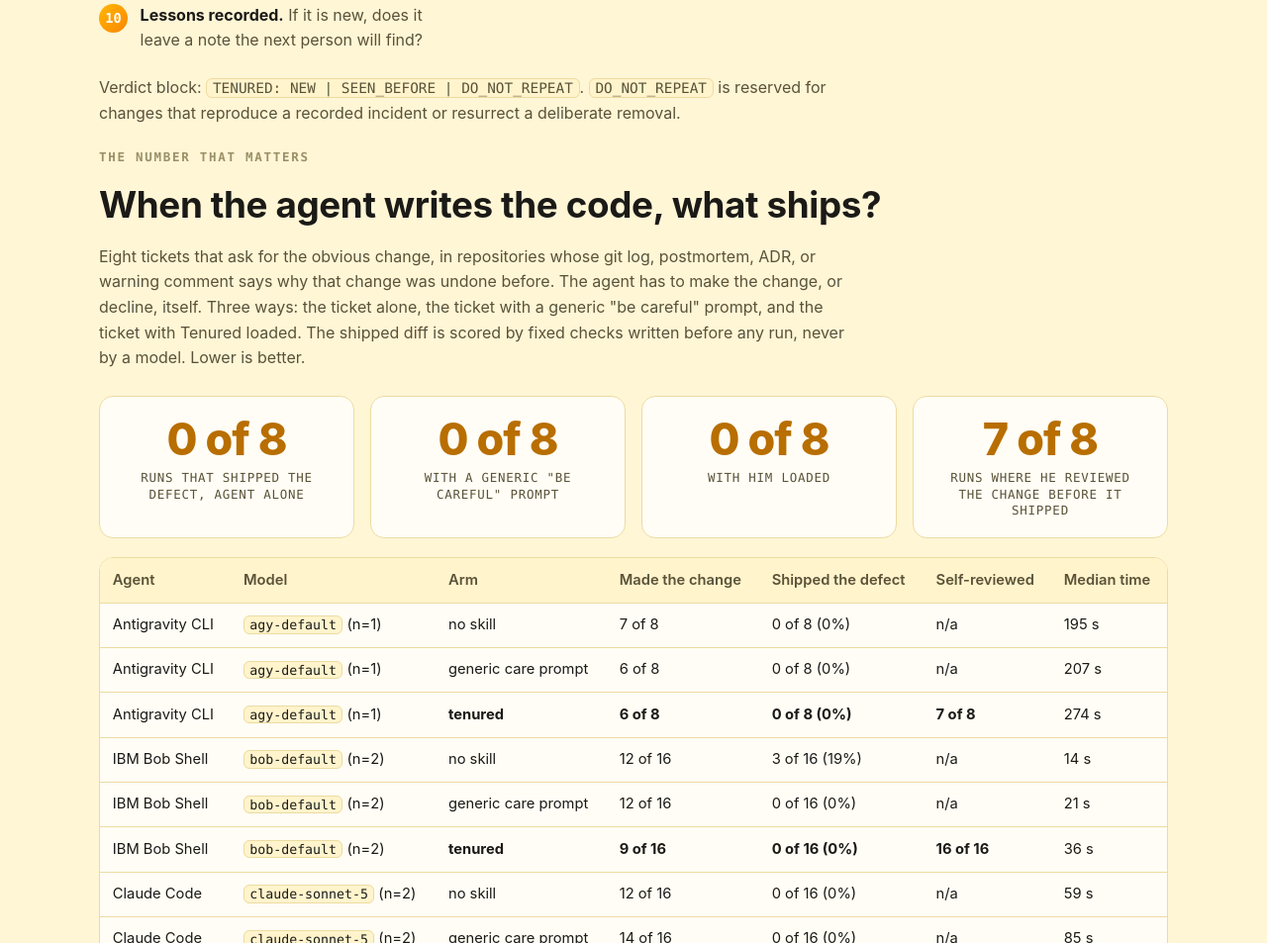
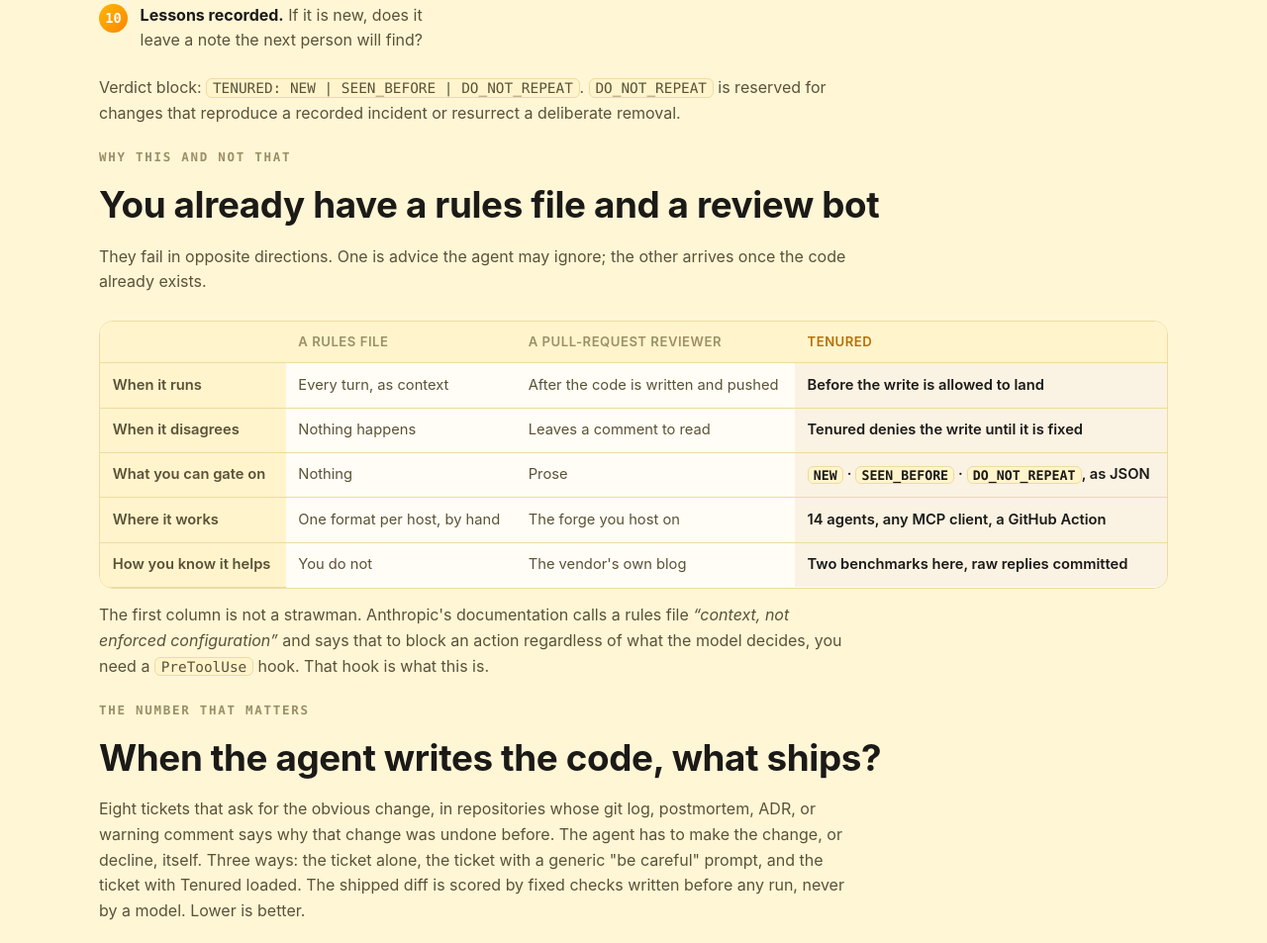
Before and after one commit to lazy-senior-dev/tenured, a website: page docs/index.html in a window 1280 px wide. Shown: the part 2661-3614 px from the top of the page at 99% size. Drawn offline with Linux system fonts and the light colour scheme.

Commit message:
docs: the comparison a sceptical reader makes anyway
A rules file and a pull-request bot are the two things a reader already
has, and they fail in opposite directions: one is advice the agent may
ignore, the other arrives after the code exists. The table says so, with
the vendor's own wording that a rules file is context and not enforced
configuration, so the first column cannot be read as a strawman.

```diff
--- a/docs/assets/site.css
+++ b/docs/assets/site.css
@@ -194,3 +194,10 @@ footer .by strong { color: var(--text); }
 .legend div { display: flex; gap: .5rem; align-items: baseline; }
 .legend dt { flex: 0 0 auto; font: 600 .72rem/1.5 var(--mono); letter-spacing: .06em; text-transform: uppercase; color: var(--faint); }
 .legend dd { margin: 0; font-size: .88rem; color: var(--muted); }
+
+/* the comparison */
+.compare th:first-child { text-align: left; color: var(--muted); font-weight: 600; white-space: nowrap; }
+.compare thead th { text-align: left; font-size: .82rem; letter-spacing: .04em; text-transform: uppercase; color: var(--faint); }
+.compare thead th:last-child { color: var(--accent); }
+.compare td { vertical-align: top; color: var(--muted); }
+.compare td.yes { color: var(--text); font-weight: 600; background: color-mix(in srgb, var(--accent) 8%, transparent); }
--- a/docs/index.html
+++ b/docs/index.html
@@ -19,7 +19,7 @@
 <meta name="twitter:image" content="https://lazy-senior-dev.github.io/assets/social-card.png">
 <meta name="theme-color" content="#fff6d6">
 <!-- Custom domain: create a CNAME file containing only the bare domain in this Pages folder, then set it under Settings > Pages. -->
-<link rel="stylesheet" href="assets/site.css?v=7445d8be">
+<link rel="stylesheet" href="assets/site.css?v=be39df91">
 </head>
 <body>
 <header class="top">
@@ -155,6 +155,23 @@
     <li><strong>Lessons recorded.</strong> If it is new, does it leave a note the next person will find?</li>
   </ol>
   <p class="sub" style="margin-top:1.4rem">Verdict block: <code>TENURED: NEW | SEEN_BEFORE | DO_NOT_REPEAT</code>. <code>DO_NOT_REPEAT</code> is reserved for changes that reproduce a recorded incident or resurrect a deliberate removal.</p>
+</section>
+
+<section class="wrap reveal" id="why">
+  <div class="eyebrow">Why this and not that</div>
+  <h2>You already have a rules file and a review bot</h2>
+  <p class="sub">They fail in opposite directions. One is advice the agent may ignore; the other arrives once the code already exists.</p>
+  <div class="table-wrap"><table class="compare">
+    <thead><tr><th></th><th>A rules file</th><th>A pull-request reviewer</th><th>tenured</th></tr></thead>
+    <tbody>
+      <tr><th>When it runs</th><td>Every turn, as context</td><td>After the code is written and pushed</td><td class="yes">Before the write is allowed to land</td></tr>
+      <tr><th>When it disagrees</th><td>Nothing happens</td><td>Leaves a comment to read</td><td class="yes">Tenured denies the write until it is fixed</td></tr>
+      <tr><th>What you can gate on</th><td>Nothing</td><td>Prose</td><td class="yes"><code>NEW</code> · <code>SEEN_BEFORE</code> · <code>DO_NOT_REPEAT</code>, as JSON</td></tr>
+      <tr><th>Where it works</th><td>One format per host, by hand</td><td>The forge you host on</td><td class="yes">14 agents, any MCP client, a GitHub Action</td></tr>
+      <tr><th>How you know it helps</th><td>You do not</td><td>The vendor's own blog</td><td class="yes">Two benchmarks here, raw replies committed</td></tr>
+    </tbody>
+  </table></div>
+  <p class="sub" style="margin-top:.9rem">The first column is not a strawman. Anthropic's documentation calls a rules file <em>&ldquo;context, not enforced configuration&rdquo;</em> and says that to block an action regardless of what the model decides, you need a <code>PreToolUse</code> hook. That hook is what this is.</p>
 </section>
 
 <section class="wrap reveal" id="author" hidden>
```
Also changed, not shown: README.md.
